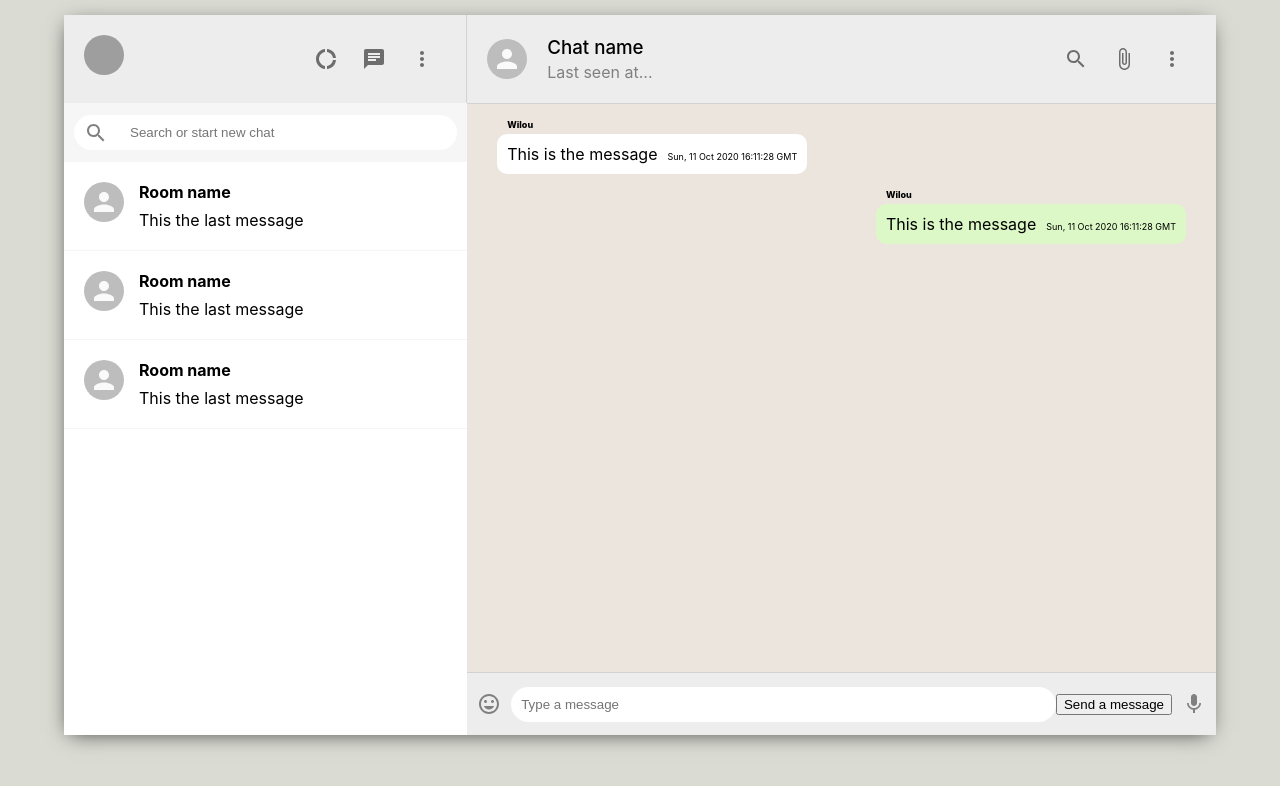
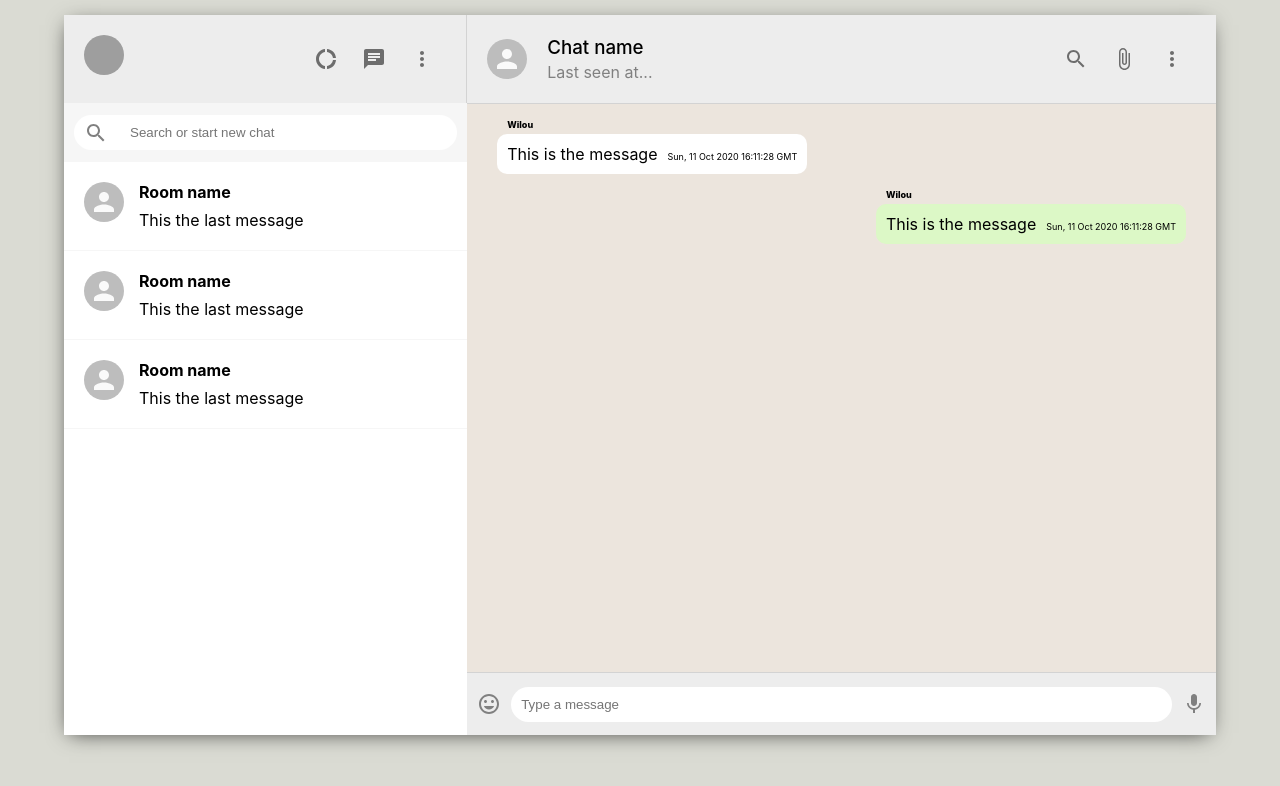
Before and after one commit to dioverdm/hhh, a React (Create React App) app: page / in a window 1280 px wide. Shown: the top 786 px of the page. Built offline with nearby package versions, Linux system fonts and the light colour scheme; grey boxes are pictures that could not be loaded.

Commit message:
correction display non sur le bouton

```diff
--- a/src/chat.css
+++ b/src/chat.css
@@ -89,7 +89,7 @@
 
 }
 
-.chat__footer > form > button{
+.chat__footer > form > button {
     display: none;
 }
 
--- a/src/chat.js
+++ b/src/chat.js
@@ -56,8 +56,10 @@ function Chat() {
                         <InsertEmoticonIcon/>
                         <form>
                             <input placeholder="Type a message" type="text"/>
+                            <button type="Submit">Send a message
+                            </button>
                         </form>
-                        <button type="Submit">Send a message</button>
+
                         <MicIcon/>
                     </div>
 
```
